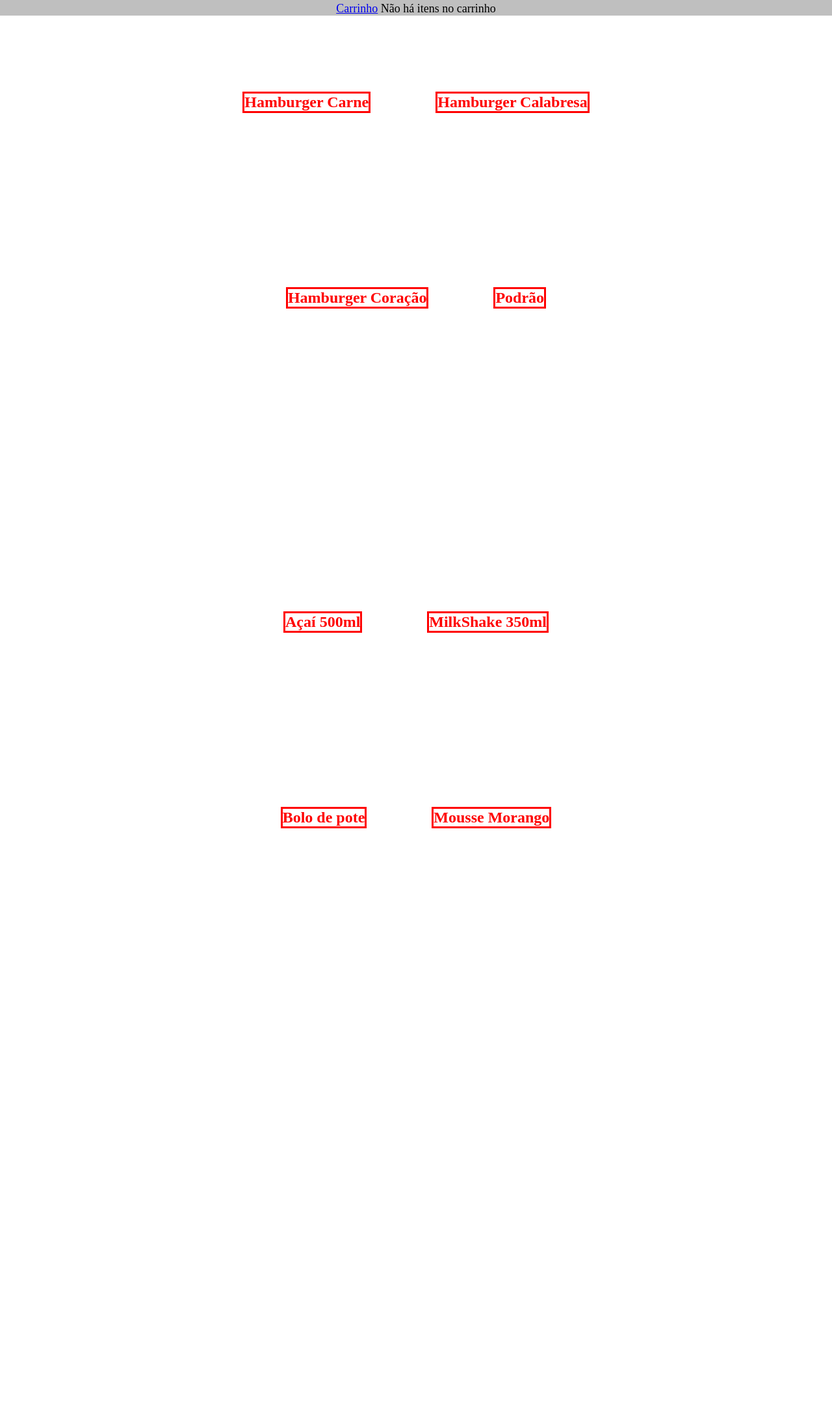
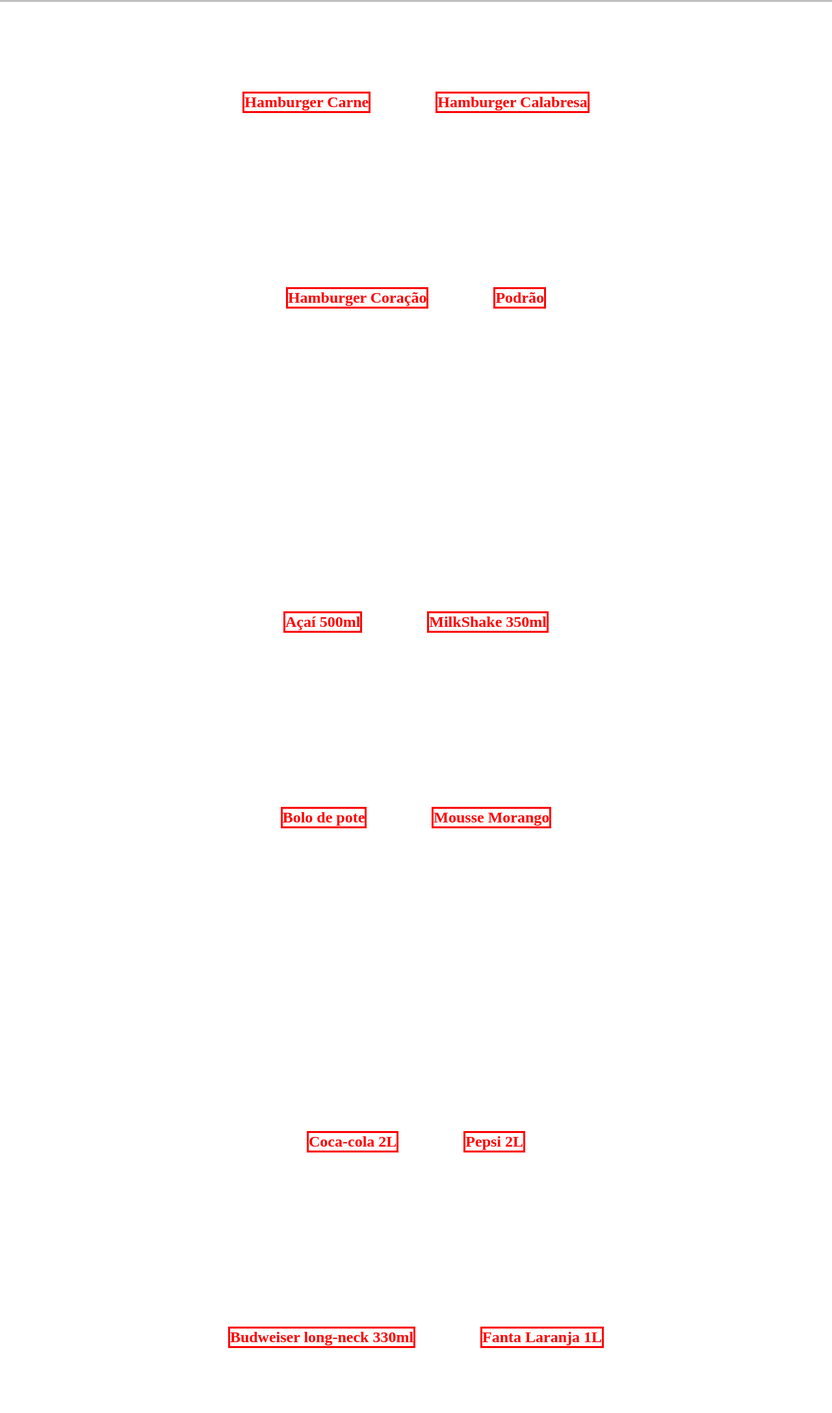
Before and after one commit to dearerknoot/Projeto-lancheria, a plain HTML site: page index.html in a window 1280 px wide. Shown: the part 109-2284 px from the top of the page at 65% size. Before the commit the page ends 1600 px from the top, so only its background shows below. Drawn offline with Linux system fonts and the light colour scheme.

Commit message:
modificação

```diff
--- a/index.css
+++ b/index.css
@@ -36,7 +36,10 @@ body{
    margin-top: 250px;
 }
 .links{
-   font-size: large;
+   font-size: 20px;
+   display: flex;
+   justify-content: center;
+   color: red;
 }
 #sobremesas{
    height: 100vh;
@@ -45,3 +48,6 @@ body{
    width: 50px;
    height: 50px;
 }
+#bebidas{
+   height: 100vh;
+}
--- a/index.html
+++ b/index.html
@@ -14,8 +14,9 @@
       <div class="links">
          <a href="#sobremesas"><img src="imagens/2234893-removebg-preview.png" class="icone"></a>
          <a href="#hamburger"><img src="imagens/176152-removebg-preview.png" class="icone"></a>
+         <a href="#bebidas"><img src="imagens/garrafa.png" class="icone"></a>
          <div class="links" id="carrinho">
-            <a href="lista.html">Carrinho</a><label id="alerta"></label>
+            <a href="lista.html"><img src="imagens/carrinho.png" class="icone"></a><label id="alerta"></label>
          </div>
       </div>
    </div>
@@ -44,7 +45,7 @@
          <div data-nome="Açaí" data-valor="7,50" data-desc="Copo de açaí 500ml" class="item" id="acai">
             <h1>Açaí 500ml</h1>
          </div>
-         <div data-nome="Milkshake Chocolate 350ml" data-numero="5" data-valor="14,50" data-desc="Milkshake copo de 350ml" class="item" id="milk">
+         <div data-nome="Milkshake Chocolate 350ml" data-valor="14,50" data-desc="Milkshake copo de 350ml" class="item" id="milk">
             <h1>MilkShake 350ml</h1>
          </div>
          </div>
@@ -59,6 +60,26 @@
          </div>
       </div>
    </section>
+   <section id="bebidas">
+      <div class="content">
+         <div data-nome="Coca-cola 2L" data-valor="8,50" data-desc="Coca-cola" class="item" id="coca">
+            <h1>Coca-cola 2L</h1>
+         </div>
+         <div data-nome="Pepsi 2L"  data-valor="7,50" data-desc="Pepsi" class="item" id="pepsi">
+            <h1>Pepsi 2L</h1>
+         </div>
+         </div>
+      </div><br>
+      <div class="content">
+         <div data-nome="Budweiser long-neck 330ml" data-valor="8" data-desc="Budweiser" class="item" id="bud">
+            <h1>Budweiser long-neck 330ml</h1>
+         </div>
+         <div data-nome="Fanta Laranja 1L" data-valor="10" data-desc="Fanta" class="item" id="fanta">
+            <h1>Fanta Laranja 1L</h1>
+         </div>
+         </div>
+      </div>
+   </section>
 </body>
 <script src="index.js"></script>
 </html>
--- a/index.js
+++ b/index.js
@@ -5,17 +5,18 @@ let produtos = document.getElementById('produtos');
 let valorPagar = document.getElementById('valorPagar');
 let itensLista = JSON.parse(localStorage.getItem('itensLista')) || [];
 let alerta = document.getElementById('alerta');
-
+let valorTotal = 0;
 if(itensLista.length === 0){
    let divCarrinho = document.getElementById('carrinho');
    divCarrinho.style.pointerEvents = 'none';
-   alerta.textContent = " Não há itens no carrinho"
+   alerta.textContent = "X"
 }
 itens.forEach(item =>{
    item.addEventListener('click',()=>{
       // const numero = item.dataset.numero;
       const nome = item.dataset.nome;
       const valor = item.dataset.valor;
+      // valorTotal += parseFloat(valor);
       const desc = item.dataset.desc;
       itensLista.push({nome,valor,desc});
       // console.log(itensLista[numero].nome)
```
Also changed, not shown: imagens/carrinho.png (added), imagens/garrafa.png (added).
